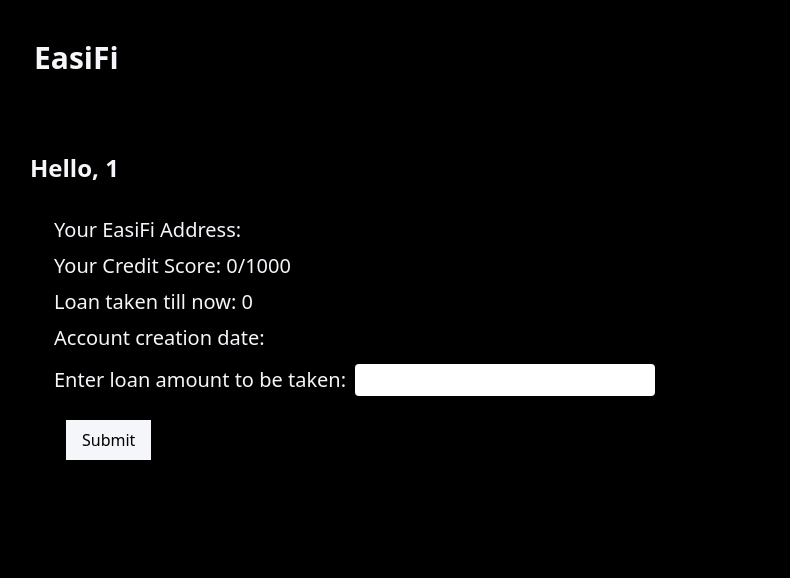
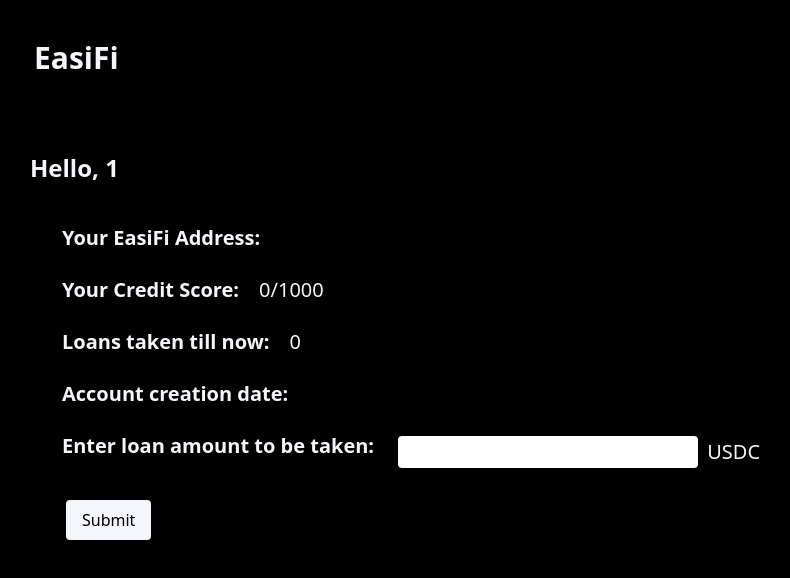
Before and after one commit to sumitpatel93/circle_hackathon, a Next.js app in the folder frontend/: page /dashboard/1 in a window 1280 px wide. Shown: the top 578 px of the page, without its empty margins (6-796 px from the left). Built offline with nearby package versions, Linux system fonts and the light colour scheme; no server answers.

Commit message:
complete_dashboard

```diff
--- a/frontend/pages/dashboard/[user].tsx
+++ b/frontend/pages/dashboard/[user].tsx
@@ -13,8 +13,6 @@
     const [amount,setAmount] = useState("");
 
     const getUserDetails = async () =>{
-      console.log("heyyaaa")
-
       const res = await fetch("http://localhost:3010/circleHackathon/userData", {
           method: "POST",
           body: JSON.stringify({
@@ -25,9 +23,9 @@
           }
         });
         const resJson = await res.json()
-        console.log(resJson);
         setCreditScore(resJson.Body.userCreditScore);
         setLoan(resJson.Body.loanAmount)
+        // setLoan(220);
         setAddress(resJson.Body.userAddress)
       }
 
@@ -51,8 +49,27 @@
           }
         });
         const resJson = await res.json();
+        console.log(resJson);
+    }
 
+    const deposit =async() =>{
+      const res = await fetch("http://localhost:3010/circleHackathon/deposit", {
+          method: "POST",
+          body: JSON.stringify({
+            userPrivateKey : "0x177aa6b4e3af0e0923ac3f600e30b28fa20e172e1e4f081e9d2314c2cc7a1f10",
+            userAddress : address,
+            userName : username,
+            amount: loan,
+          }),
+          headers:{
+            'Content-Type': 'application/json'
+          }
+        });
+        const resJson = await res.json();
+        console.log(resJson);
     }
+
+
 
 
     return(
@@ -68,16 +85,41 @@
         <p className="text-2xl font-bold p-1">Hello, {username}</p>
 
         <div className="flex flex-col p-6">
-            <p className="p-1 text-xl">Your EasiFi Address: {address}</p>
-            <p className="p-1 text-xl">Your Credit Score: {creditScore}/1000</p>
-            <p className="p-1 text-xl">Loan taken till now: {loan}</p>
-            <p className="p-1 text-xl">Account creation date: </p>
-            <form>
-            <p className="p-1 text-xl">Enter loan amount to be taken: <input type="number" value={amount} className="text-black m-1 rounded p-0.5" onChange={(e) => setAmount(e.target.value)}/> </p>
-            <button onClick={handleSubmit} className="bg-white text-black w-min m-4 p-2 px-4">
+          <div className="flex p-3 text-xl">
+            <p className="font-semibold mr-5">Your EasiFi Address:</p>
+            <p> {address}</p>
+          </div>
+          <div className="flex p-3 text-xl">
+            <p className="font-semibold mr-5">Your Credit Score:</p>
+            <p> {creditScore}/1000</p>
+          </div>
+          <div className="flex p-3 text-xl">
+            <p className="font-semibold mr-5">Loans taken till now:</p>
+            <p className="mr-5">{loan}</p>
+            {loan>0 ? (
+              <button onClick={deposit} className="bg-white text-black text-base rounded w-min p-1 px-4">
+                Deposit
+              </button>
+            ) : (
+              <p></p>
+            )}
+          </div>
+
+          <div className="flex p-3 text-xl">
+            <p className="font-semibold mr-5">Account creation date: </p>
+            <p></p>
+          </div>
+
+          <form>
+
+            <div className="flex p-3 text-xl">
+              <p className="font-semibold mr-5">Enter loan amount to be taken: </p>
+              <p><input type="number" value={amount} className="text-black m-1 rounded p-0.5" onChange={(e) => setAmount(e.target.value)}/> USDC</p>
+            </div>
+            <button onClick={handleSubmit} className="bg-white text-black rounded w-min m-4 p-2 px-4">
                 Submit
             </button>
-            </form>
+          </form>
 
 
         </div>
--- a/frontend/pages/index.tsx
+++ b/frontend/pages/index.tsx
@@ -20,7 +20,7 @@
               Register!
             </Link>
           </div>
-          <div className="mx-1 font-normal p-1 px-8 rounded-md bg-smoke">
+          <div className="mx-1 font-normal p-1 px-8 rounded-md bg-white text-black">
           <Link href="/login">
               Login
             </Link>
--- a/frontend/pages/login.tsx
+++ b/frontend/pages/login.tsx
@@ -38,9 +38,10 @@
         </div>
       </div>
       {verifiedUser?(
-        <div className="flex justify-center items-center flex-col">
-          You are logged in {user}
-          <button className="bg-white text-black p-3 m-5">
+        <div className="flex p-40 justify-center items-center flex-col">
+          <p className="text-2xl">Welcome to EasiFi!</p>
+          <p className="text-2xl">You are logged in {user}</p>
+          <button className="bg-white text-black rounded p-3 m-5">
             <Link href={`/dashboard/${user}`}>
               Move to Dashboard -&gt;
             </Link>
@@ -52,8 +53,8 @@
           SME Login
         </div>
         <div className="px-10 flex justify-around">
-          <div className="w-1/2">
-                <form className="flex flex-col p-2 border-2 rounded-2xl">
+          <div className="w-1/3">
+                <form className="flex flex-col p-2">
 
                 <span className="flex flex-col m-1  p-2">
                     Email:
@@ -63,8 +64,8 @@
                     Password:
                     <input type="password" className="rounded-md  text-xs border-white text-black p-2" placeholder="Password" value={password} onChange={(e) => setPassword(e.target.value)} />
                 </span>
-                <span className="m-1 p-2">
-                    <button onClick={handleSubmit} type="submit" className="bg-smoke shadow-md px-4 p-2">Login</button>
+                <span className="m-1 mt-8 p-2 self-center">
+                    <button onClick={handleSubmit} type="submit" className="bg-white text-black rounded px-4 p-2">Login</button>
                 </span>
 
                 </form>
--- a/frontend/pages/register.tsx
+++ b/frontend/pages/register.tsx
@@ -40,9 +40,10 @@
         </div>
       </div>
       {verifiedUser?(
-        <div className="flex justify-center items-center flex-col">
-          Welcome to EasiFi! Please login with your email to continue
-          <button className="bg-white text-black p-3 m-5">
+        <div className="flex p-40 justify-center items-center flex-col">
+          <p className="text-2xl">Welcome to EasiFi!</p>
+          <p className="text-2xl">Please login with your email to continue</p>
+          <button className="bg-white text-black rounded p-3 m-5">
             <Link href="/login">
               Login -&gt;
             </Link>
@@ -54,8 +55,8 @@
           SME Register
         </div>
         <div className="px-10 flex justify-around">
-          <div className="w-1/2">
-                <form className="flex flex-col p-2 border-2 rounded-2xl">
+          <div className="w-1/3">
+                <form className="flex flex-col p-2 ">
                 <span className="flex flex-col m-1 p-2">
                     Company Name:
                     <input type="text" className="rounded-md text-xs border-white text-black p-2" placeholder="SME Name" value={companyName} onChange={(e) => setCompanyName(e.target.value)} />
@@ -72,8 +73,8 @@
                     Confirm password:
                     <input type="password" className="rounded-md  text-xs border-white text-black p-2" placeholder="Password" value={confirmPassword} onChange={(e) => setConfirmPassword(e.target.value)} />
                 </span>
-                <span className="m-1 p-2">
-                    <button onClick={handleSubmit} type="submit" className=" bg-smoke shadow-md px-4 p-2">Register</button>
+                <span className="m-1 mt-8 self-center p-2">
+                    <button onClick={handleSubmit} type="submit" className=" bg-white text-black rounded shadow-md px-4 p-2">Register</button>
                 </span>
 
                 </form>
```
